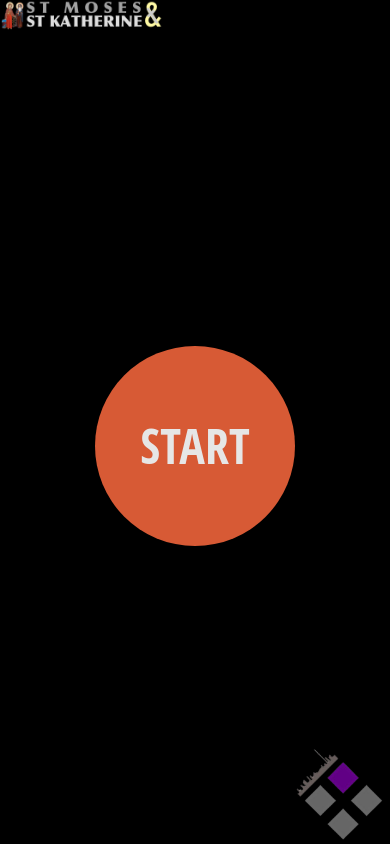
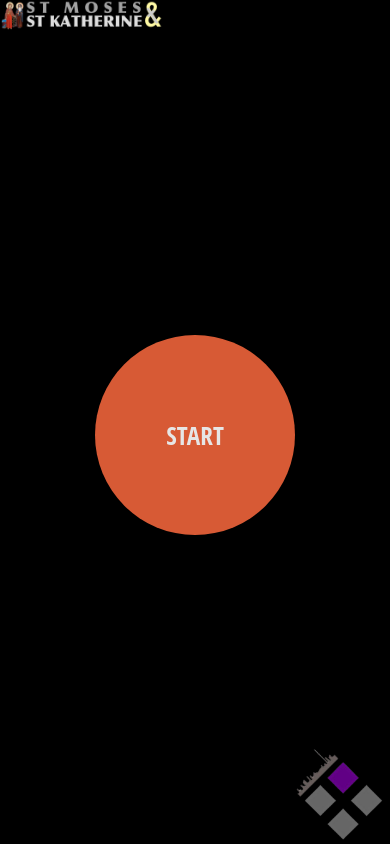
Before and after one commit to minahalim/holy-hour, a React (Create React App) app: page / in a window 390 px wide. Built offline with nearby package versions, Linux system fonts and the light colour scheme.

Commit message:
responsive font size

```diff
--- a/src/index.css
+++ b/src/index.css
@@ -3,6 +3,7 @@ body,
 #root {
   height: 100%;
   width: 100%;
+  overflow: hidden;
 }
 
 body {
@@ -14,7 +15,7 @@ body {
   -moz-osx-font-smoothing: grayscale;
   background: black;
   color: #ef643b;
-  font-size: 300%;
+  font-size: 3vh;
   font-weight: bold;
   font-family: "Open Sans Condensed", sans-serif;
   text-transform: uppercase;
```
